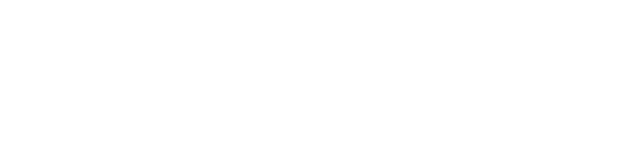
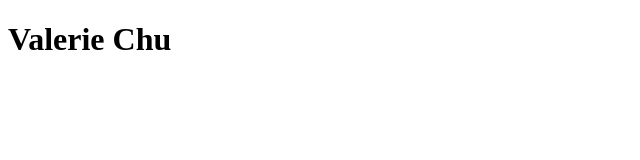
Before and after one commit to valerieychu/valerieychu.github.io, a Gatsby site: page /header in a window 1280 px wide. Shown: the whole page, without its empty margins (0-640 px from the left). Built offline with nearby package versions, Linux system fonts and the light colour scheme; Gatsby itself is replaced by a stand-in of ours.

Commit message:
test deploy workflow

```diff
--- a/src/pages/header.js
+++ b/src/pages/header.js
@@ -2,9 +2,11 @@
 import '../styles/header.less';
 
 const Header = () => {
-    return(
-        <></>
-    )
-}
+  return (
+    <>
+      <h1>Valerie Chu</h1>
+    </>
+  );
+};
 
 export default Header;
```
Also changed, not shown: .github/workflows/deploy.yml (added).
